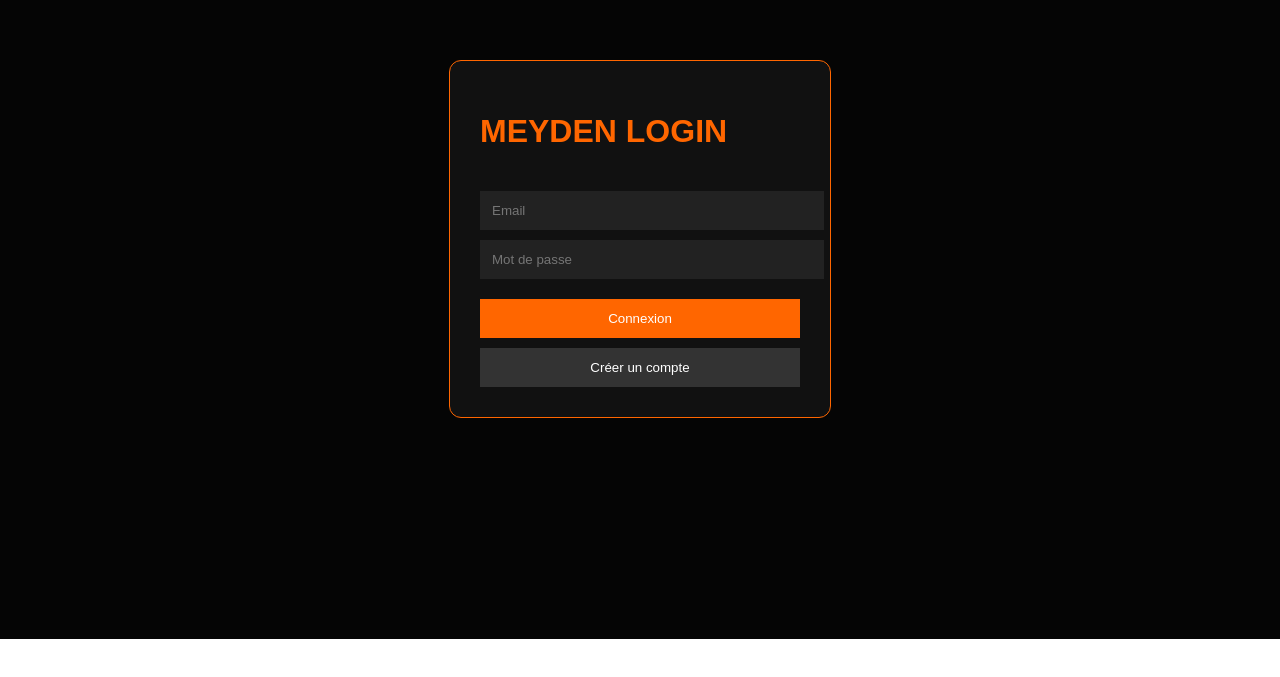
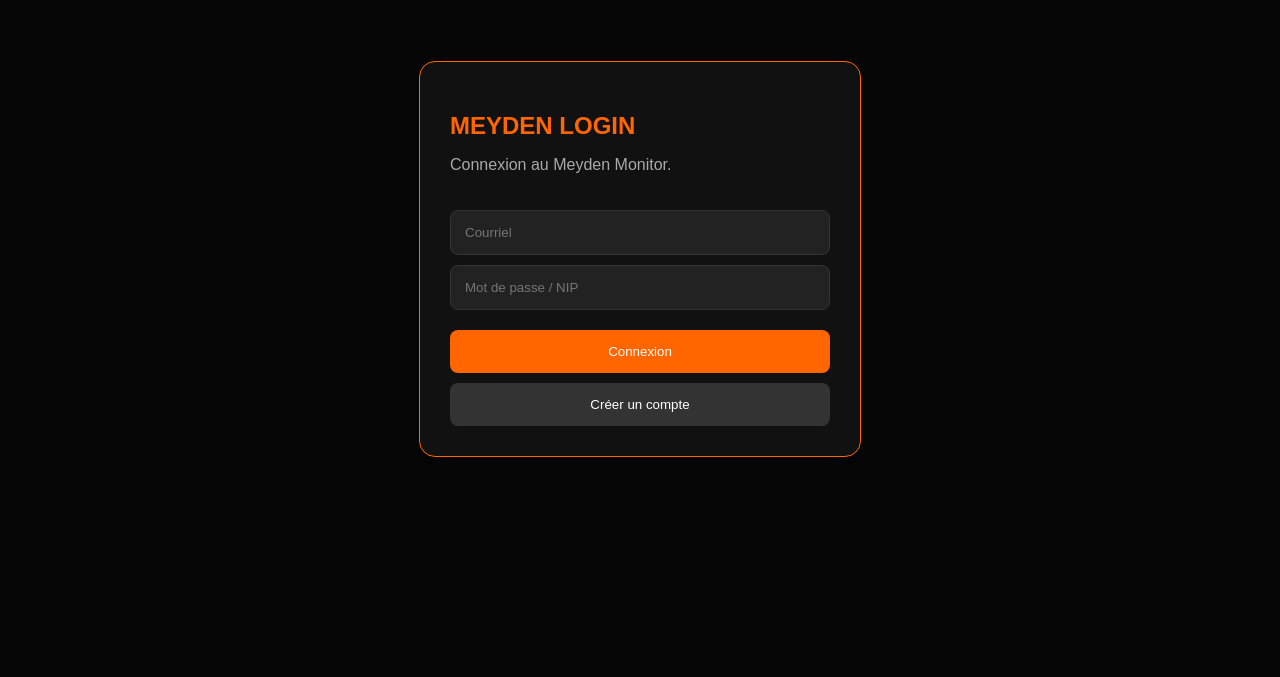
Before and after one commit to Matthprudd/meydenechosysteme-next, a Next.js app: page /auth in a window 1280 px wide. Shown: the part 161-838 px from the top of the page. Before the commit the page ends 800 px from the top, so only its background shows below. Built offline with nearby package versions, Linux system fonts and the light colour scheme; no server answers.

Commit message:
Refactor authentication page and improve UI
Refactor signUp and signIn functions for better readability and user feedback. Update UI elements for improved styling and user experience.

```diff
--- a/app/auth/page.tsx
+++ b/app/auth/page.tsx
@@ -1,40 +1,65 @@
 'use client'
 
 import { useState } from 'react'
+import { useRouter } from 'next/navigation'
 import { supabase } from '../../lib/supabase'
 
 export default function AuthPage() {
+  const router = useRouter()
+
   const [email, setEmail] = useState('')
   const [password, setPassword] = useState('')
+  const [loading, setLoading] = useState(false)
 
-  const signUp = async () => {
+  async function signUp() {
+    if (!email || !password) {
+      alert('Entre ton courriel et ton mot de passe.')
+      return
+    }
+
+    setLoading(true)
+
     const { error } = await supabase.auth.signUp({
       email,
       password
     })
 
+    setLoading(false)
+
     if (error) {
       alert(error.message)
-    } else {
-      alert('Compte créé.')
+      return
     }
+
+    alert('Compte créé. Tu peux maintenant te connecter.')
   }
 
-  const signIn = async () => {
+  async function signIn() {
+    if (!email || !password) {
+      alert('Entre ton courriel et ton mot de passe.')
+      return
+    }
+
+    setLoading(true)
+
     const { error } = await supabase.auth.signInWithPassword({
       email,
       password
     })
 
+    setLoading(false)
+
     if (error) {
       alert(error.message)
-    } else {
-      alert('Connexion réussie.')
+      return
     }
+
+    router.push('/')
+    router.refresh()
   }
 
   return (
-    <div
+    <main
       style={{
         minHeight: '100vh',
         background: '#050505',
@@ -42,82 +67,98 @@
         display: 'flex',
         justifyContent: 'center',
         alignItems: 'center',
-        fontFamily: 'Arial'
+        fontFamily: 'Arial',
+        padding: 20
       }}
     >
-      <div
+      <section
         style={{
-          width: 320,
+          width: '100%',
+          maxWidth: 380,
           padding: 30,
           border: '1px solid #ff6600',
-          borderRadius: 12,
+          borderRadius: 16,
           background: '#111'
         }}
       >
-        <h1 style={{ color: '#ff6600' }}>
+        <h1 style={{ color: '#ff6600', marginBottom: 10 }}>
           MEYDEN LOGIN
         </h1>
 
+        <p style={{ color: '#aaa' }}>
+          Connexion au Meyden Monitor.
+        </p>
+
         <input
           type="email"
-          placeholder="Email"
+          placeholder="Courriel"
           value={email}
           onChange={(e) => setEmail(e.target.value)}
           style={{
             width: '100%',
-            padding: 12,
+            padding: 14,
             marginTop: 20,
             background: '#222',
-            border: 'none',
-            color: 'white'
+            border: '1px solid #333',
+            borderRadius: 8,
+            color: 'white',
+            boxSizing: 'border-box'
           }}
         />
 
         <input
           type="password"
-          placeholder="Mot de passe"
+          placeholder="Mot de passe / NIP"
           value={password}
           onChange={(e) => setPassword(e.target.value)}
           style={{
             width: '100%',
-            padding: 12,
+            padding: 14,
             marginTop: 10,
             background: '#222',
-            border: 'none',
-            color: 'white'
+            border: '1px solid #333',
+            borderRadius: 8,
+            color: 'white',
+            boxSizing: 'border-box'
           }}
         />
 
         <button
           onClick={signIn}
+          disabled={loading}
           style={{
             width: '100%',
-            padding: 12,
+            padding: 14,
             marginTop: 20,
             background: '#ff6600',
             border: 'none',
+            borderRadius: 8,
             color: 'white',
-            cursor: 'pointer'
+            cursor: 'pointer',
+            opacity: loading ? 0.6 : 1
           }}
         >
-          Connexion
+          {loading ? 'Connexion...' : 'Connexion'}
         </button>
 
         <button
           onClick={signUp}
+          disabled={loading}
           style={{
             width: '100%',
-            padding: 12,
+            padding: 14,
             marginTop: 10,
             background: '#333',
             border: 'none',
+            borderRadius: 8,
             color: 'white',
-            cursor: 'pointer'
+            cursor: 'pointer',
+            opacity: loading ? 0.6 : 1
           }}
         >
           Créer un compte
         </button>
-      </div>
-    </div>
+      </section>
+    </main>
   )
 }
```
